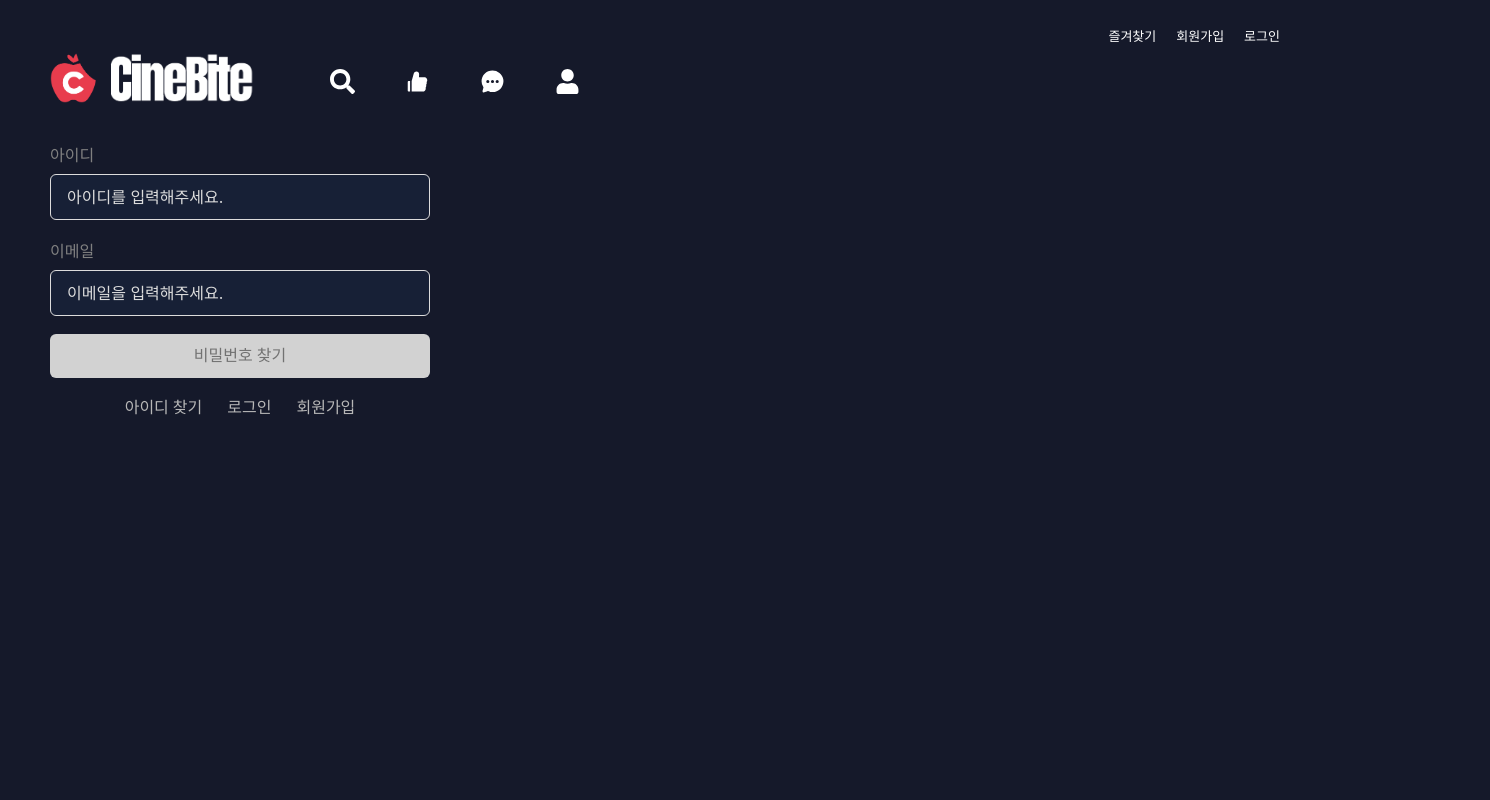
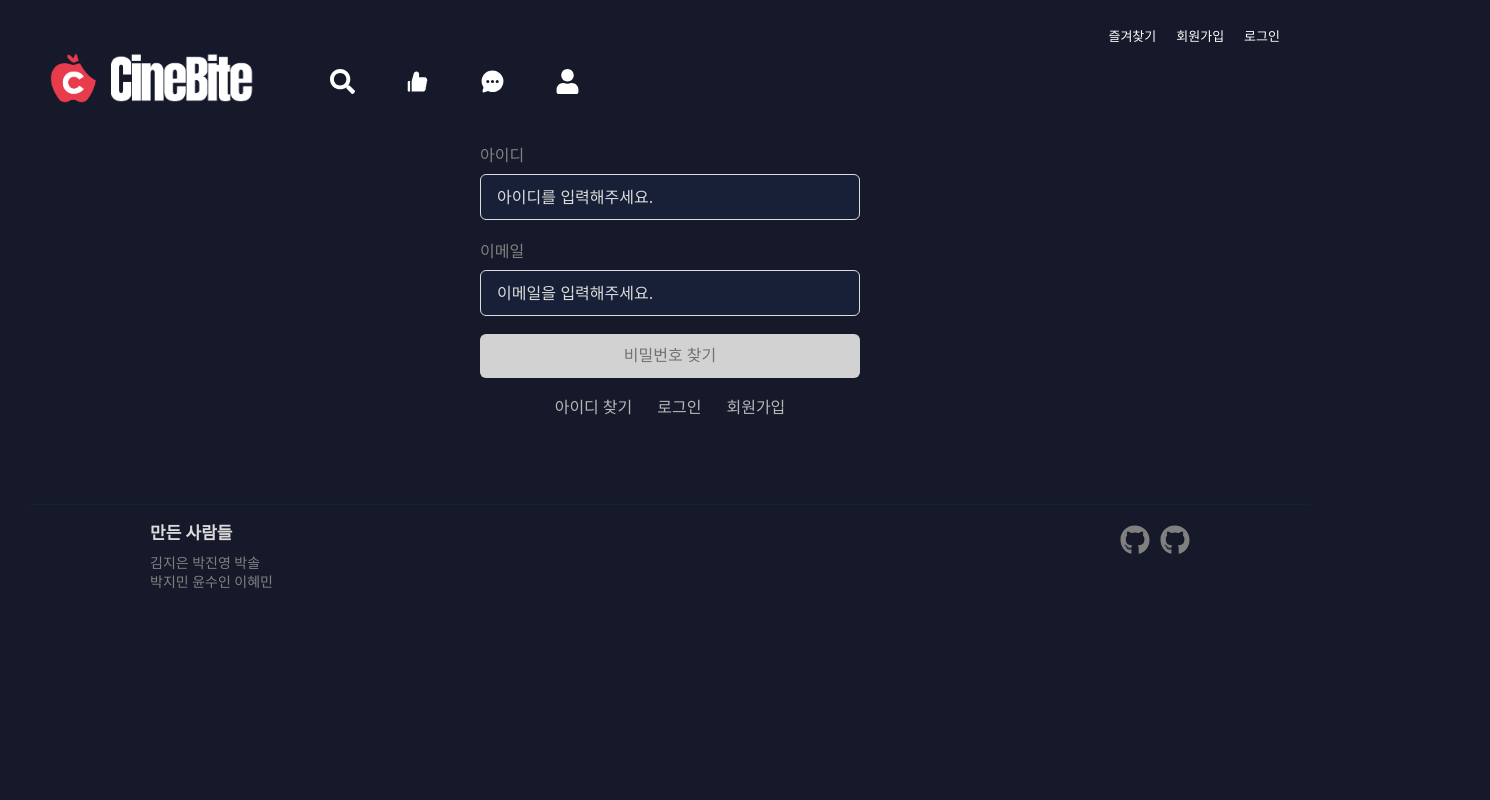
Before and after one commit to fever-max/CineBite-Front, a React (Create React App) app: page /findPwd in a window 1280 px wide. Shown: the top 800 px of the page, 1490 px wide, since content can reach past the window. Built offline with nearby package versions, Linux system fonts and the light colour scheme; no server answers.

Commit message:
Design : 아이디 비밀번호 찾기 css 수정

```diff
--- a/src/components/Main/UserInfo/FindUserPwd.js
+++ b/src/components/Main/UserInfo/FindUserPwd.js
@@ -56,10 +56,10 @@ function FindPwd() {
         } catch (error) {
             if (error.response && error.response.status === 400) {
                 setEmailError(true);
-                setUserEmailMessage(error.response.data.message || '잘못된 요청입니다.');
+                alert('아이디 혹은 비밀번호가 틀렸습니다.');
             } else {
                 setEmailError(true);
-                setUserEmailMessage('서버 오류가 발생했습니다. 다시 시도해주세요.');
+                alert('서버 오류가 발생했습니다. 다시 시도해주세요.');
             }
         }
     };
--- a/src/styles/Main/UserInfo/Find.css
+++ b/src/styles/Main/UserInfo/Find.css
@@ -1,15 +1,13 @@
 
 #find-wrapper {
-    width: 100vw;
-    min-width: 1440px;
-    height: 100vh;
-    min-height: 1024px;
     display: flex;
+    justify-content: center;
+    align-items: center;
+    padding-bottom: 5%;
 }
 
 .find-container {
-flex: 1;
-/* display: flex; */
+    display: flex;
     justify-content: center;
     align-items: center;
 }
```
Lines whose indentation alone changed are shown as unchanged.
